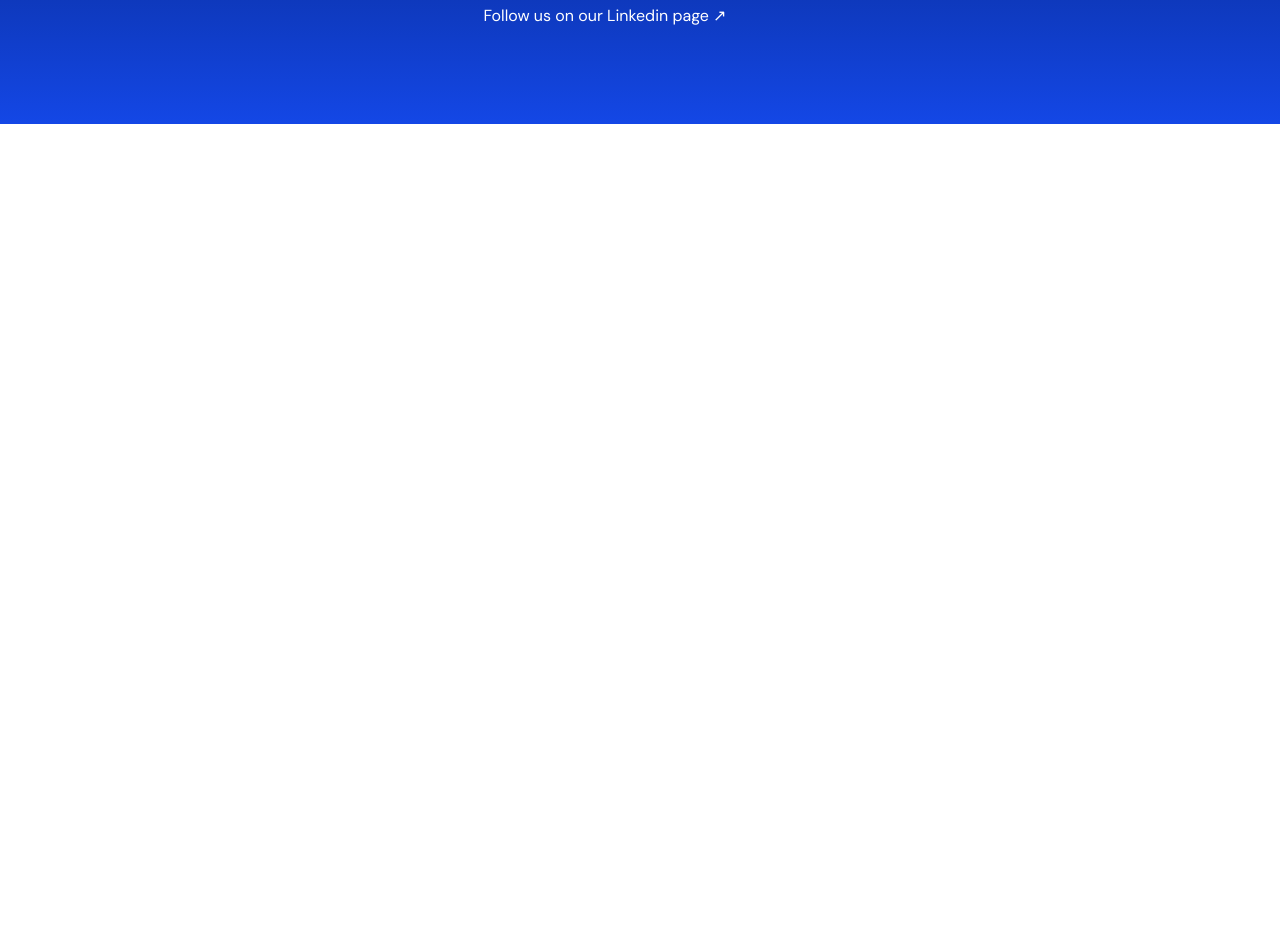
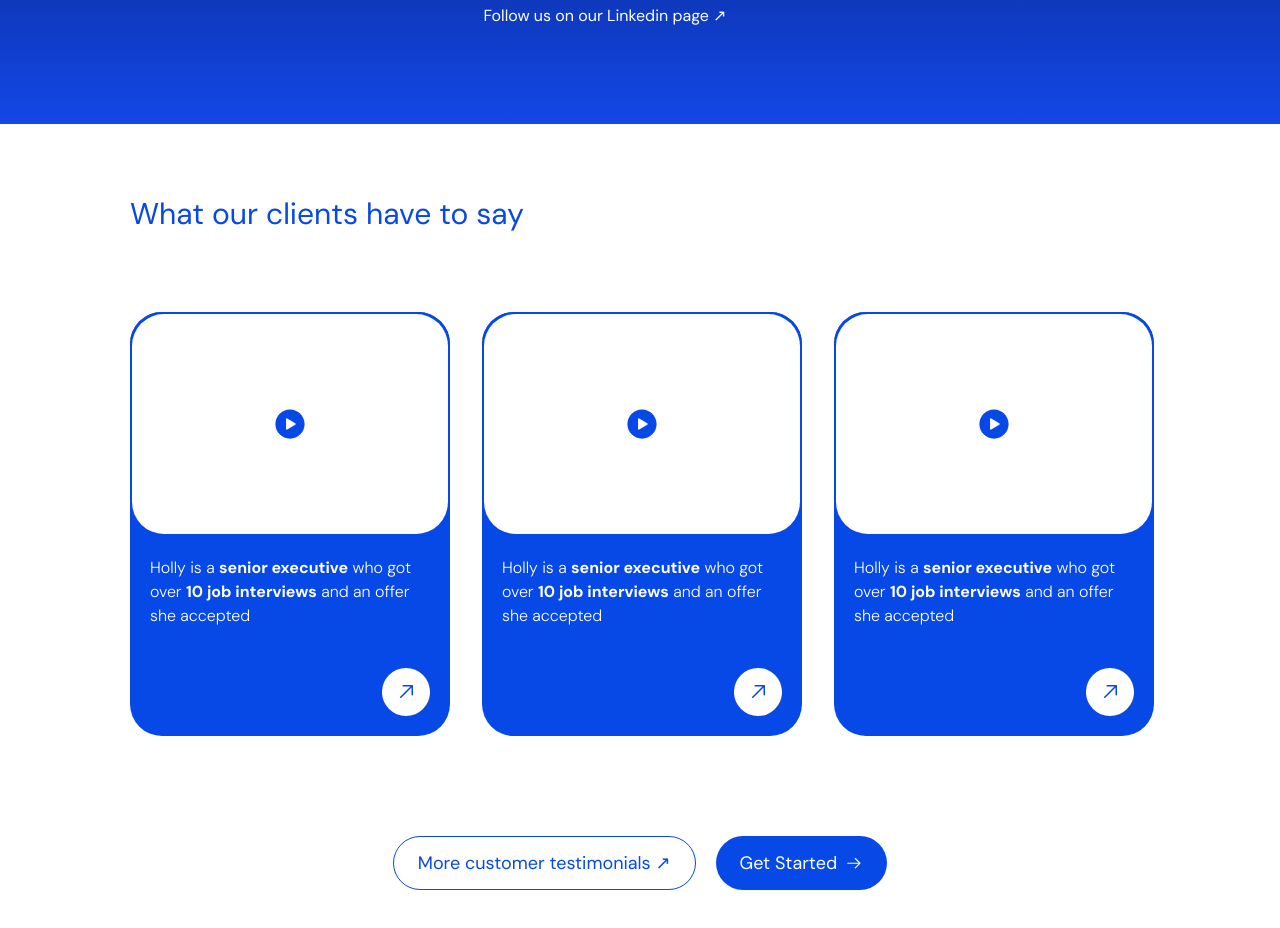
Before and after one commit to ashibullah/MobiusEngine.ai, a React (Vite) app: page / in a window 1280 px wide. Shown: the part 1846-2774 px from the top of the page. Before the commit the page ends 1970 px from the top, so only its background shows below. Built offline with nearby package versions, Linux system fonts and the light colour scheme.

Commit message:
client review

```diff
--- a/src/Pages/Home.jsx
+++ b/src/Pages/Home.jsx
@@ -3,6 +3,7 @@ import Banner from '../components/Banner';
 import WorkStep from '../components/Shared/WorkStep';
 import WorkSteps from '../components/WorkSteps';
 import AboutUs from '../components/AboutUs';
+import ClientReview from '../components/ClientReview';
 
 const Home = () => {
     return (
@@ -10,6 +11,7 @@ const Home = () => {
             <Banner/>
             <WorkSteps/>
             <AboutUs/>
+            <ClientReview/>
         </div>
     );
 };
--- a/src/components/Banner.jsx
+++ b/src/components/Banner.jsx
@@ -21,7 +21,6 @@ const Banner = () => {
                 <div className='text-lg bg-white text-black px-6 py-3 rounded-full flex items-center gap-2  text-darkblue'>
                     <button >Get Started</button>
                     <GoArrowRight />
-
                 </div>
 
 
--- /dev/null
+++ b/src/components/ClientReview.jsx
@@ -0,0 +1,29 @@
+import React from 'react';
+import Videobox from './Shared/Videobox';
+import { GoArrowRight } from 'react-icons/go';
+
+const ClientReview = () => {
+    return (
+        <div className=" px-10 py-18 w-[1100px] mx-auto">
+            <h1 className='text-lightblue text-3xl mb-20'>What our clients have to say</h1>
+            <div className='flex  gap-8'>
+            <Videobox/>
+            <Videobox/>
+            <Videobox/>
+            </div>
+            <div className='flex justify-center gap-5 mt-25'>
+
+                <div className='text-lg bg-white  px-6 py-3 rounded-full flex items-center gap-2 border border-[#0649E7]'>
+                    <p className='text-[#0649E7]' >More customer testimonials ↗</p>
+
+                </div>
+                <div className='text-lg bg-[#0649E7] text-white px-6 py-3 rounded-full flex items-center gap-2  text-darkblue'>
+                    <p className='text-white' >Get Started</p>
+                    <GoArrowRight className='text-white' />
+                </div>
+            </div>
+        </div>
+    );
+};
+
+export default ClientReview;
--- /dev/null
+++ b/src/components/Shared/Videobox.jsx
@@ -0,0 +1,24 @@
+import React from 'react';
+import { GoArrowUpRight } from 'react-icons/go';
+import { IoPlayCircle } from 'react-icons/io5';
+
+const Videobox = () => {
+    return (
+        <div className='flex flex-col bg-[#0649E7] text-white w-[320px] rounded-4xl'>
+            <div className='flex justify-center items-center border-2 border-[#0649E7] rounded-4xl '>
+                <div className='w-[400px] h-[220px] rounded-4xl bg-white flex justify-center items-center'>
+                    <IoPlayCircle className='text-[#0649E7] text-4xl' />
+                </div>
+            </div>
+            <div className='p-5 font-light '>
+                <p>Holly is a <span className='font-bold'>senior executive</span> who got over <span className='font-bold'>10 job interviews</span> and an offer she accepted</p>
+            </div>
+            <div className='py-5 flex justify-end pr-5'>
+
+                <GoArrowUpRight className=' bg-white p-3 text-[#0649E7] rounded-full text-5xl' />
+            </div>
+        </div>
+    );
+};
+
+export default Videobox;
```
